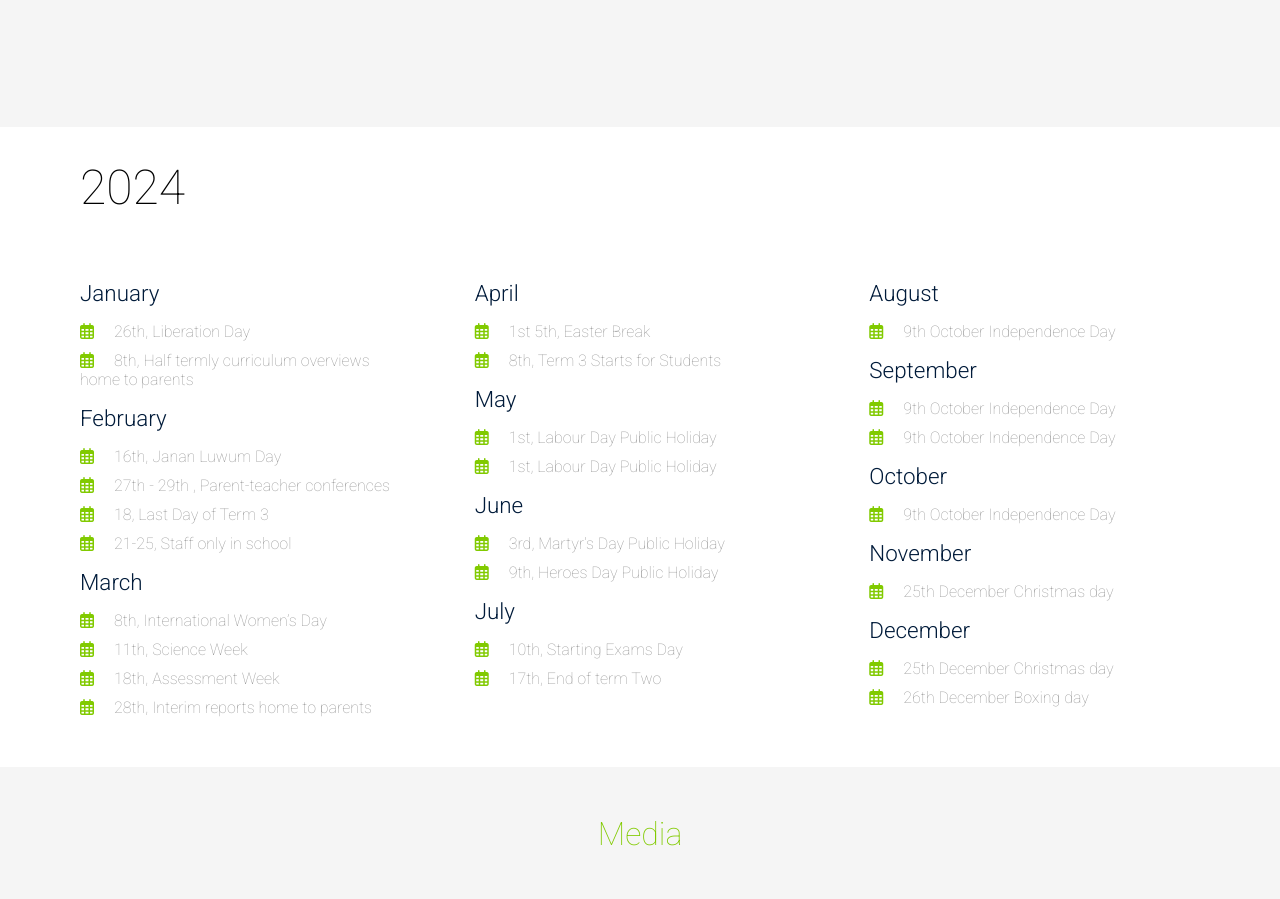
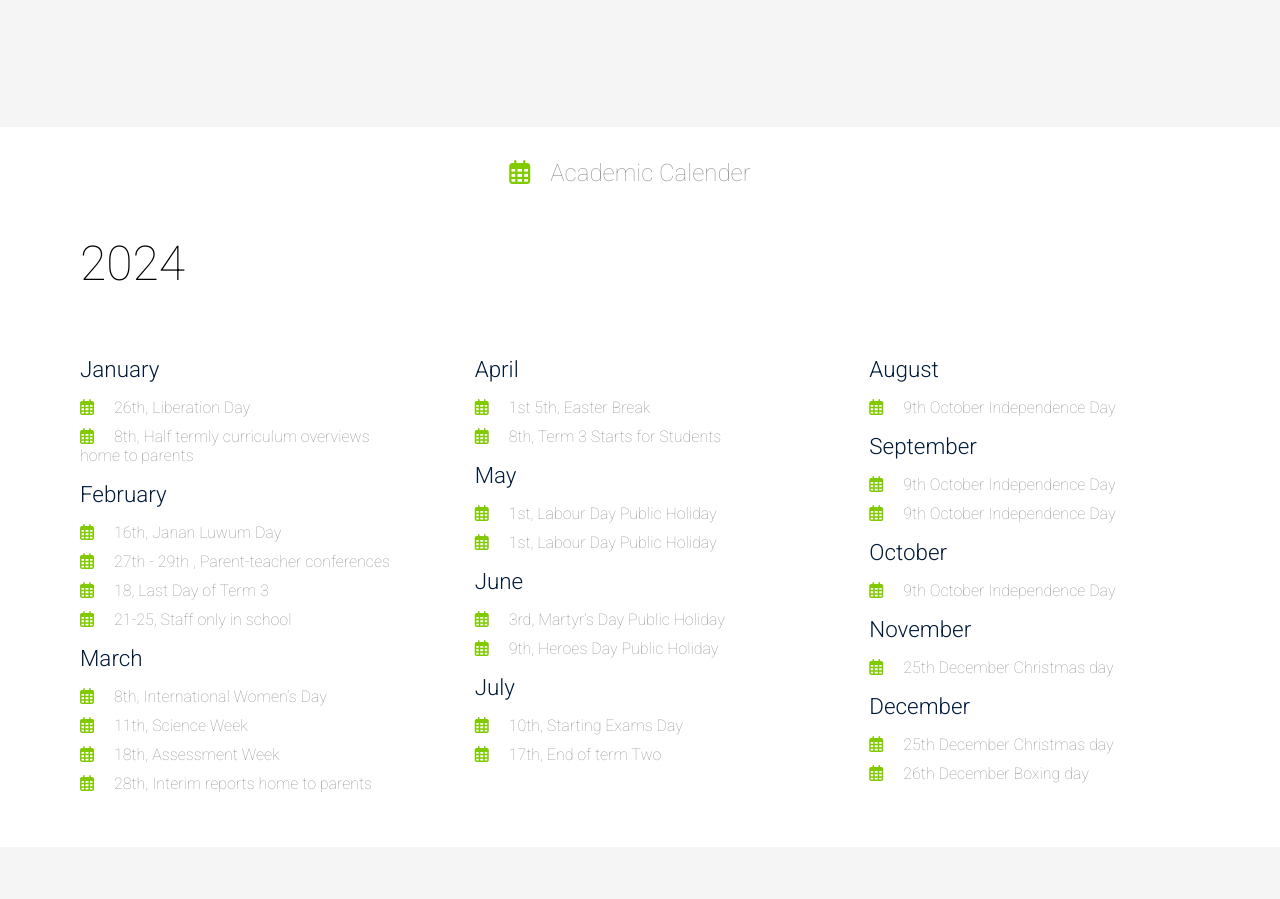
Before and after one commit to Scofield321/Timnah-website, a Vue app: page / in a window 1280 px wide. Shown: the part 2380-3279 px from the top of the page. Built offline with nearby package versions, Linux system fonts and the light colour scheme.

Commit message:
Rectoring some code unding calender in home

```diff
--- a/src/components/HomePage.vue
+++ b/src/components/HomePage.vue
@@ -68,6 +68,10 @@
       </div>
     </section>
     <section class="calender">
+      <h2 class="academic-calender">
+        <i class="fa-regular fa-calendar-days"></i
+        ><span>Academic Calender</span>
+      </h2>
       <h1>2024</h1>
       <div class="different-calender">
         <div>
@@ -489,15 +493,21 @@ article p {
   font-size: 1.5rem;
   word-break: break-word;
 }
+
+/* styling calender */
 .calender {
-  height: 40rem;
+  height: 45rem;
   margin-top: -35rem;
   background-color: #fff;
 }
 .calender i {
   color: #81ca00;
 }
-
+.academic-calender {
+  text-align: center;
+  margin-bottom: 1rem;
+  padding-top: 2rem;
+}
 .calender h1 {
   margin: 0 0 3rem 5rem;
   padding-top: 2rem;
```
